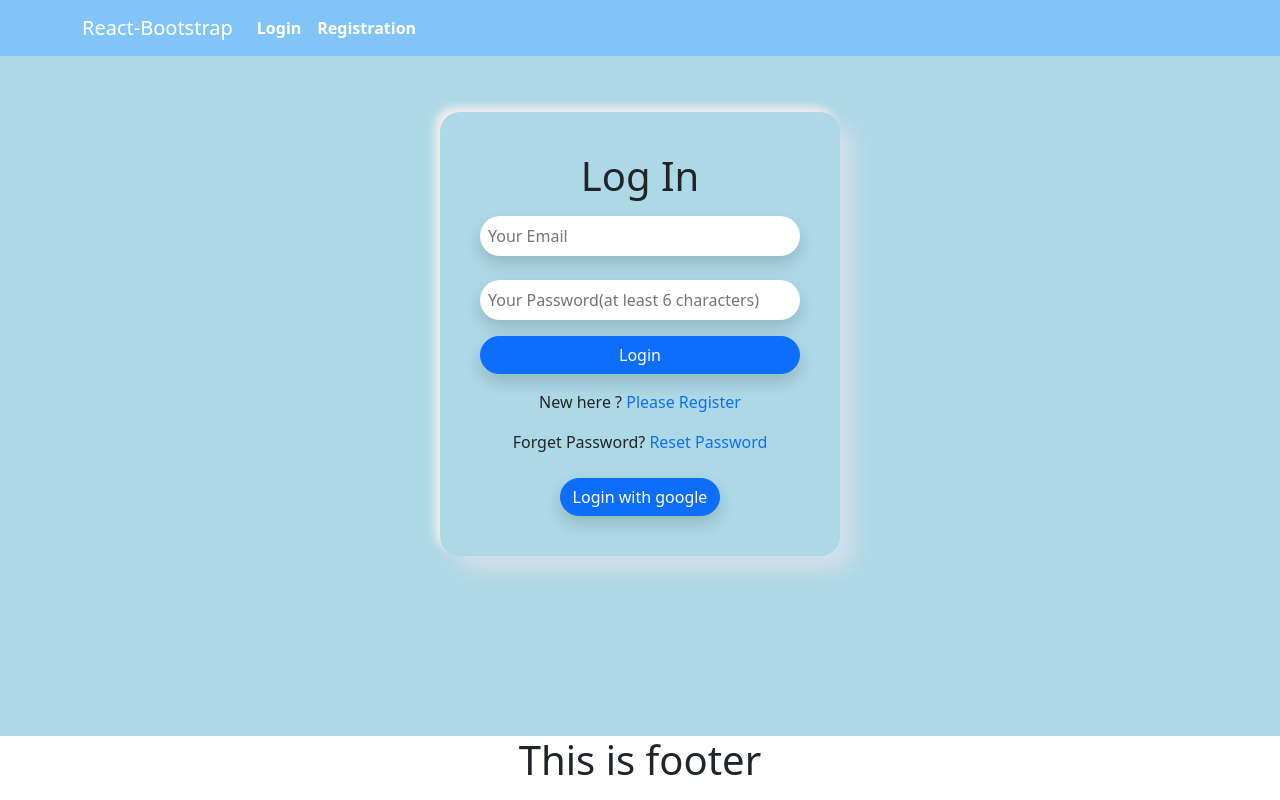
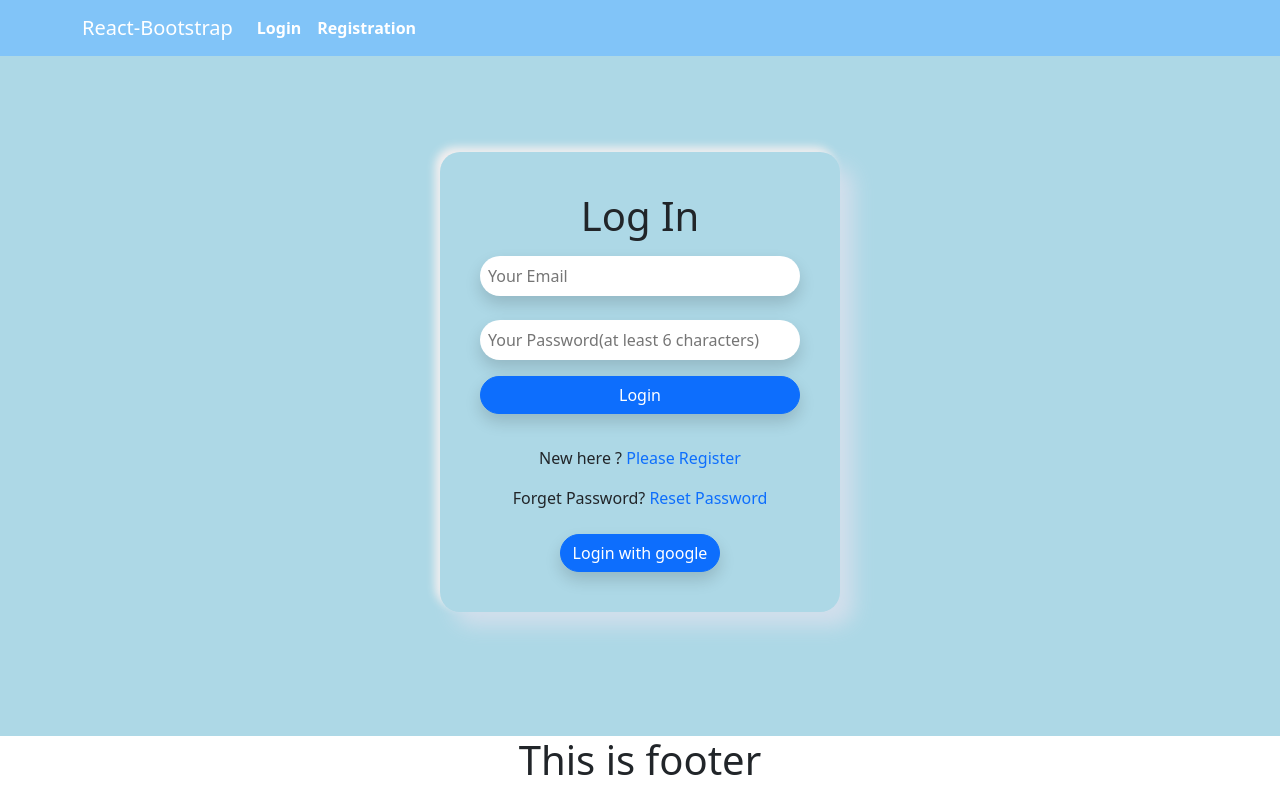
Before and after one commit to HameemH/J-inventory-client-assign11, a React (Create React App) app: page /login in a window 1280 px wide. Built offline with nearby package versions, Linux system fonts and the light colour scheme.

Commit message:
error messege set

```diff
--- a/src/Components/RoutePages/Authentication/Login/Login.js
+++ b/src/Components/RoutePages/Authentication/Login/Login.js
@@ -48,7 +48,7 @@ const Login = () => {
     }
     return (
         <div>
-            <div className=' loginPage p-2'>
+            <div className=' loginPage py-5'>
             <div className='loginContainer mt-5'>
             <h1>Log In</h1>
             <form className='d-flex flex-column' onSubmit={handleLogin}  >
@@ -57,6 +57,9 @@ const Login = () => {
 
              <input type="submit" value="Login"className='btn btn-primary shadow rounded-pill mb-3'/>
             </form>
+            <p className='text-danger'>{CustomErrorEmail}</p>
+            <p className='text-danger'>{CustomErrorPassword}</p>
+            <p className='text-danger'>{Error?.message}</p>
             <p>New here ? <Link to="/registration" className='text-primary pe-auto text-decoration-none mt-3'>Please Register</Link> </p>
             <p>Forget Password? <Link to="" className=' text-primary  text-decoration-none' >Reset Password</Link> </p>
              <Button on className='btn btn-primary shadow mt-2 rounded-pill' onClick={() => signInWithGoogle()} >Login with google</Button>
```
